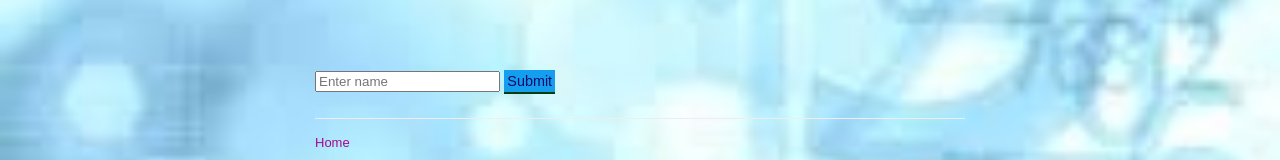
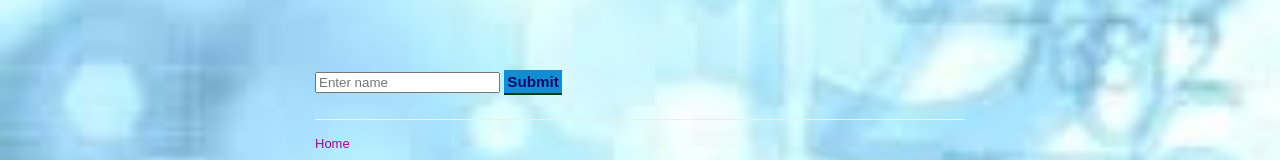
Before and after one commit to J-o-nathan/Maths-App2, a website: page public/addition.html in a window 1280 px wide. Shown: the part 345-505 px from the top of the page. Drawn offline with Linux system fonts and the light colour scheme.

Commit message:
button improvements 2

```diff
--- a/public/styles.css
+++ b/public/styles.css
@@ -85,11 +85,12 @@ b {
     font-size: 1.4rem;
     font-weight: 300;
     padding: 0.5rem;
-    transition: background .3s ease, color .3s ease;
+    transition: background .3s ease, all .3s ease;
 }
 
 .button:hover {
     background: rgb(10, 97, 148);
+    padding: 0.65rem;
     cursor: pointer;
 }
 
@@ -122,19 +123,19 @@ a {
   }
 
   #submit-button {
-    background: rgb(21, 158, 238);
+    background: rgb(18, 141, 212);
     border: none;
     border-bottom: 2px solid #023d10;
     margin-bottom: 8px;
     margin-top: 2px;
     color: rgb(10, 10, 107);
-    font-size: 0.9rem;
-    font-weight: 200;
+    font-size: 0.95rem;
+    font-weight: 600;
     padding: 0.18rem;
     transition: background .2s ease, color .2s ease;
   }
 
   #submit-button:hover {
-    background: rgb(31, 135, 196);
+    background: rgb(17, 101, 150);
     cursor: pointer;
 }
```
